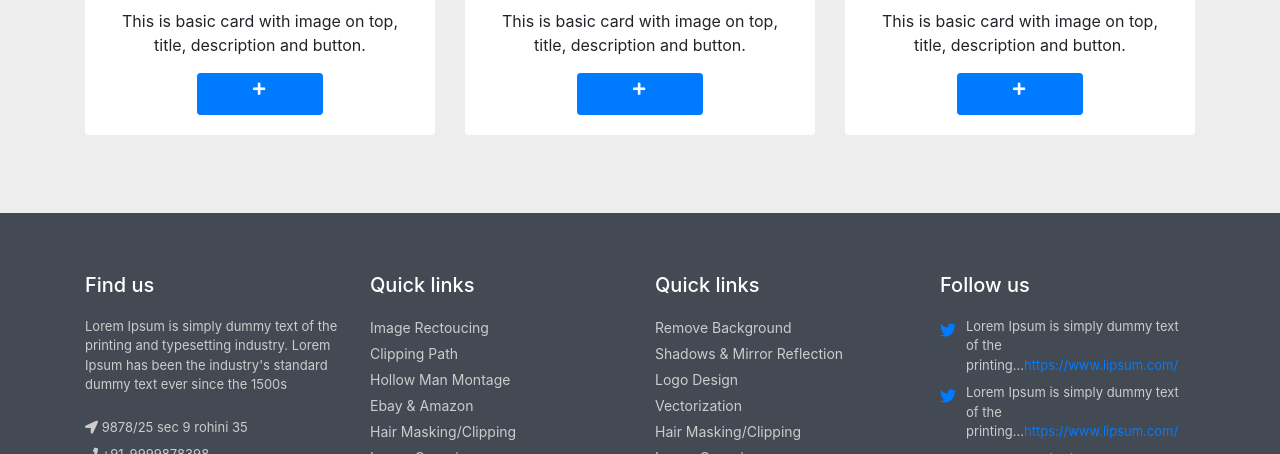
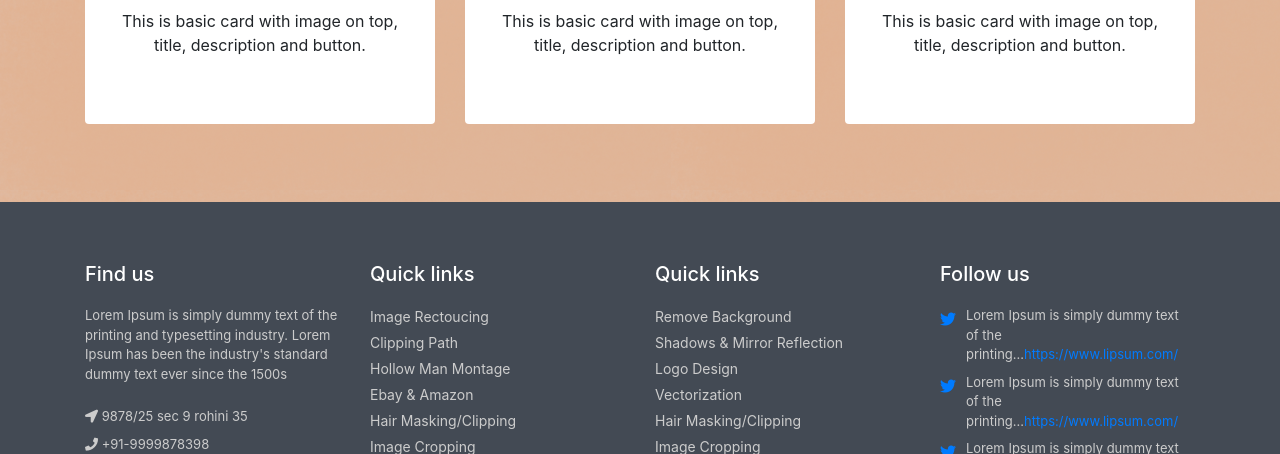
Before and after one commit to AshlynnHickman/grahamJohnson, a plain HTML site: page index.html in a window 1280 px wide. Shown: the part 2110-2564 px from the top of the page. Drawn offline with nearby package versions, Linux system fonts and the light colour scheme.

Commit message:
Working on Desc Cards

```diff
--- a/index.css
+++ b/index.css
@@ -60,12 +60,12 @@ body {
 
 @import url('https://maxcdn.bootstrapcdn.com/font-awesome/4.7.0/css/font-awesome.min.css');
 #team {
-    background: #eee !important;
+    background: url(assets/images/background.png);
 }
 
 .btn-primary:hover,
 .btn-primary:focus {
-    background-color: #108d6f;
+    background-color: white;
     border-color: #108d6f;
     box-shadow: none;
     outline: none;
--- a/index.html
+++ b/index.html
@@ -107,8 +107,6 @@
                                         <h4 class="card-title">Graham Johnson</h4>
                                         <p class="card-text">This is basic card with image on top, title, description
                                             and button.</p>
-                                        <a href="https://www.fiverr.com/share/qb8D02" class="btn btn-primary btn-sm"><i
-                                                class="fa fa-plus"></i></a>
                                     </div>
                                 </div>
                             </div>
@@ -123,30 +121,7 @@
                                             velit esse cillum dolore eu fugiat nulla pariatur.
                                         </p>
                                         <ul class="list-inline">
-                                            <li class="list-inline-item">
-                                                <a class="social-icon text-xs-center" target="_blank"
-                                                    href="https://www.fiverr.com/share/qb8D02">
-                                                    <i class="fa fa-facebook"></i>
-                                                </a>
-                                            </li>
-                                            <li class="list-inline-item">
-                                                <a class="social-icon text-xs-center" target="_blank"
-                                                    href="https://www.fiverr.com/share/qb8D02">
-                                                    <i class="fa fa-twitter"></i>
-                                                </a>
-                                            </li>
-                                            <li class="list-inline-item">
-                                                <a class="social-icon text-xs-center" target="_blank"
-                                                    href="https://www.fiverr.com/share/qb8D02">
-                                                    <i class="fa fa-skype"></i>
-                                                </a>
-                                            </li>
-                                            <li class="list-inline-item">
-                                                <a class="social-icon text-xs-center" target="_blank"
-                                                    href="https://www.fiverr.com/share/qb8D02">
-                                                    <i class="fa fa-google"></i>
-                                                </a>
-                                            </li>
+
                                         </ul>
                                     </div>
                                 </div>
@@ -168,8 +143,6 @@
                                         <h4 class="card-title">Sunlimetech</h4>
                                         <p class="card-text">This is basic card with image on top, title, description
                                             and button.</p>
-                                        <a href="https://www.fiverr.com/share/qb8D02" class="btn btn-primary btn-sm"><i
-                                                class="fa fa-plus"></i></a>
                                     </div>
                                 </div>
                             </div>
@@ -184,30 +157,7 @@
                                             velit esse cillum dolore eu fugiat nulla pariatur.
                                         </p>
                                         <ul class="list-inline">
-                                            <li class="list-inline-item">
-                                                <a class="social-icon text-xs-center" target="_blank"
-                                                    href="https://www.fiverr.com/share/qb8D02">
-                                                    <i class="fa fa-facebook"></i>
-                                                </a>
-                                            </li>
-                                            <li class="list-inline-item">
-                                                <a class="social-icon text-xs-center" target="_blank"
-                                                    href="https://www.fiverr.com/share/qb8D02">
-                                                    <i class="fa fa-twitter"></i>
-                                                </a>
-                                            </li>
-                                            <li class="list-inline-item">
-                                                <a class="social-icon text-xs-center" target="_blank"
-                                                    href="https://www.fiverr.com/share/qb8D02">
-                                                    <i class="fa fa-skype"></i>
-                                                </a>
-                                            </li>
-                                            <li class="list-inline-item">
-                                                <a class="social-icon text-xs-center" target="_blank"
-                                                    href="https://www.fiverr.com/share/qb8D02">
-                                                    <i class="fa fa-google"></i>
-                                                </a>
-                                            </li>
+
                                         </ul>
                                     </div>
                                 </div>
@@ -229,8 +179,6 @@
                                         <h4 class="card-title">Sunlimetech</h4>
                                         <p class="card-text">This is basic card with image on top, title, description
                                             and button.</p>
-                                        <a href="https://www.fiverr.com/share/qb8D02" class="btn btn-primary btn-sm"><i
-                                                class="fa fa-plus"></i></a>
                                     </div>
                                 </div>
                             </div>
@@ -245,30 +193,6 @@
                                             velit esse cillum dolore eu fugiat nulla pariatur.
                                         </p>
                                         <ul class="list-inline">
-                                            <li class="list-inline-item">
-                                                <a class="social-icon text-xs-center" target="_blank"
-                                                    href="https://www.fiverr.com/share/qb8D02">
-                                                    <i class="fa fa-facebook"></i>
-                                                </a>
-                                            </li>
-                                            <li class="list-inline-item">
-                                                <a class="social-icon text-xs-center" target="_blank"
-                                                    href="https://www.fiverr.com/share/qb8D02">
-                                                    <i class="fa fa-twitter"></i>
-                                                </a>
-                                            </li>
-                                            <li class="list-inline-item">
-                                                <a class="social-icon text-xs-center" target="_blank"
-                                                    href="https://www.fiverr.com/share/qb8D02">
-                                                    <i class="fa fa-skype"></i>
-                                                </a>
-                                            </li>
-                                            <li class="list-inline-item">
-                                                <a class="social-icon text-xs-center" target="_blank"
-                                                    href="https://www.fiverr.com/share/qb8D02">
-                                                    <i class="fa fa-google"></i>
-                                                </a>
-                                            </li>
                                         </ul>
                                     </div>
                                 </div>
```
